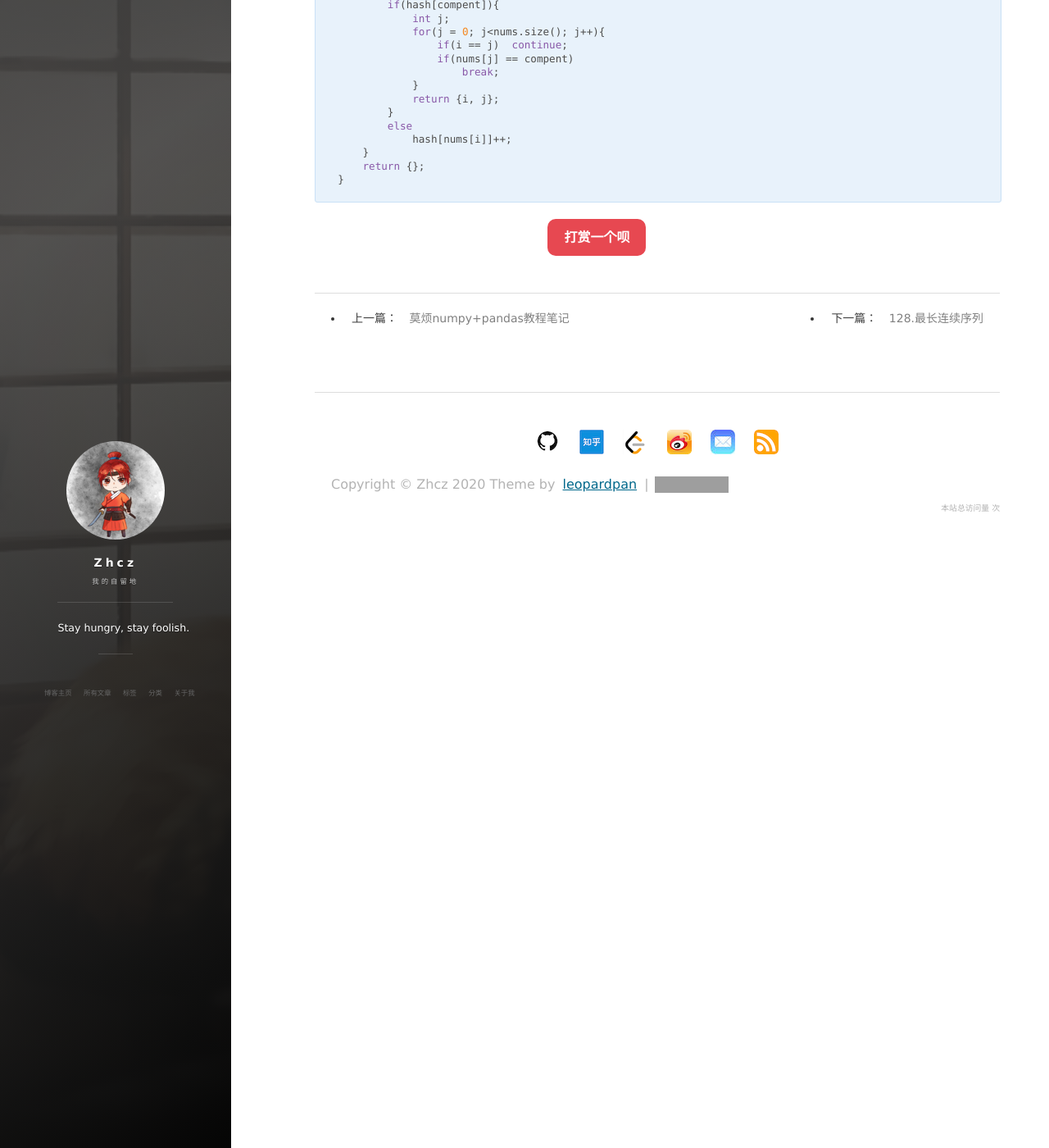
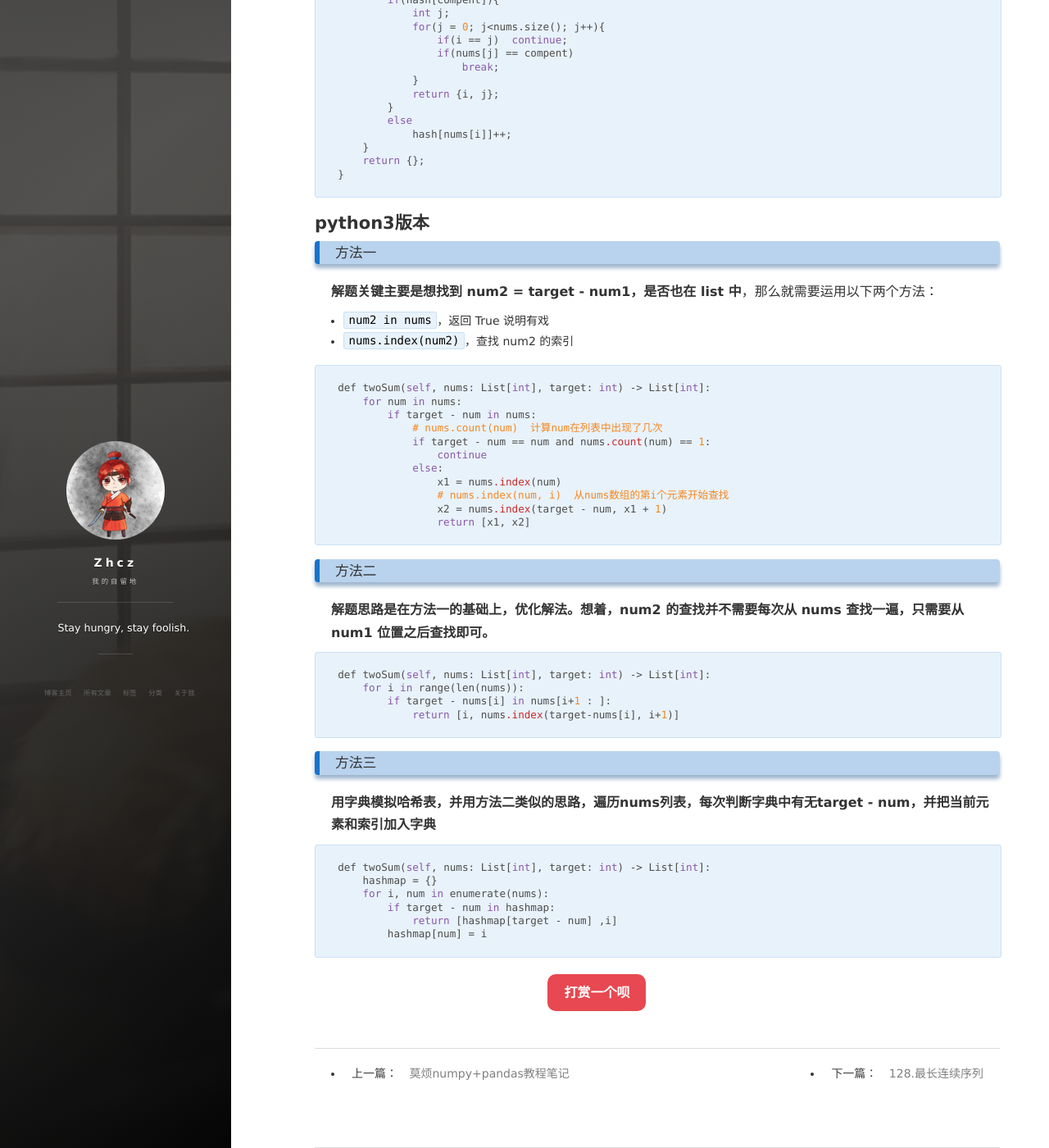
Before and after one commit to zhoucz97/zhoucz97.github.io, a Jekyll site: the page built from _posts/2020-07-10-1.两数之和.md, in a window 1280 px wide and 1400 px high, scrolled down 795 px. Shown: the whole window at 82% size. Built offline with Jekyll 4.4.1, drawn with Linux system fonts in a browser that asks for light colours; nearby versions of some CDN libraries; comment, search, counter and statistics services are not loaded; grey boxes are pictures that could not be loaded.

Commit message:
update leeetcode-1

````diff
--- a/_posts/2020-07-10-1.两数之和.md
+++ b/_posts/2020-07-10-1.两数之和.md
@@ -12,7 +12,7 @@ tags: 哈希表
 
 这题没什么好说的，直接暴力或者哈希表存储
 
-### 代码
+## c++版本
 ```cpp
 vector<int> twoSum(vector<int>& nums, int target) {
     unordered_map<int, int> hash;
@@ -33,3 +33,51 @@ vector<int> twoSum(vector<int>& nums, int target) {
     return {};
 }
 ```
+
+
+## python3版本
+
+### 方法一
+
+**解题关键主要是想找到 num2 = target - num1，是否也在 list 中**，那么就需要运用以下两个方法：
+
+- `num2 in nums`，返回 True 说明有戏
+- `nums.index(num2)`，查找 num2 的索引
+
+```python
+def twoSum(self, nums: List[int], target: int) -> List[int]:
+    for num in nums:
+        if target - num in nums:
+            # nums.count(num)  计算num在列表中出现了几次
+            if target - num == num and nums.count(num) == 1:
+                continue
+            else:
+                x1 = nums.index(num)
+                # nums.index(num, i)  从nums数组的第i个元素开始查找
+                x2 = nums.index(target - num, x1 + 1)
+                return [x1, x2]
+```
+
+### 方法二
+
+**解题思路是在方法一的基础上，优化解法。想着，num2 的查找并不需要每次从 nums 查找一遍，只需要从 num1 位置之后查找即可。**
+
+```python
+def twoSum(self, nums: List[int], target: int) -> List[int]:
+    for i in range(len(nums)):
+        if target - nums[i] in nums[i+1 : ]:
+            return [i, nums.index(target-nums[i], i+1)]
+```
+
+### 方法三
+
+**用字典模拟哈希表，并用方法二类似的思路，遍历nums列表，每次判断字典中有无target - num，并把当前元素和索引加入字典**
+
+```python
+def twoSum(self, nums: List[int], target: int) -> List[int]:
+    hashmap = {}
+    for i, num in enumerate(nums):
+        if target - num in hashmap:
+            return [hashmap[target - num] ,i]
+        hashmap[num] = i
+```
````
